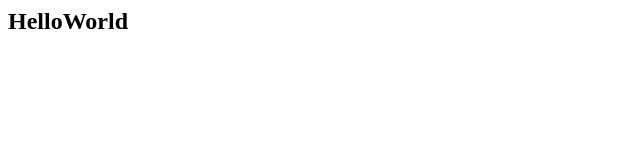
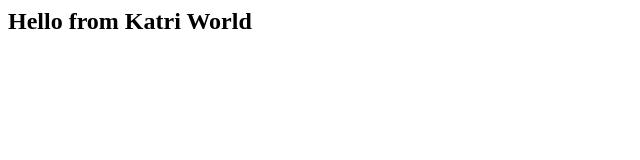
Before and after one commit to koopalm/static_website_codepipeline, a plain HTML site: page index.html in a window 1280 px wide. Shown: the whole page, without its empty margins (0-640 px from the left). Drawn offline with Linux system fonts and the light colour scheme.

Commit message:
katri world

```diff
--- a/index.html
+++ b/index.html
@@ -1 +1 @@
-<h2>HelloWorld</h2>
+<h2>Hello from Katri World</h2>
```
